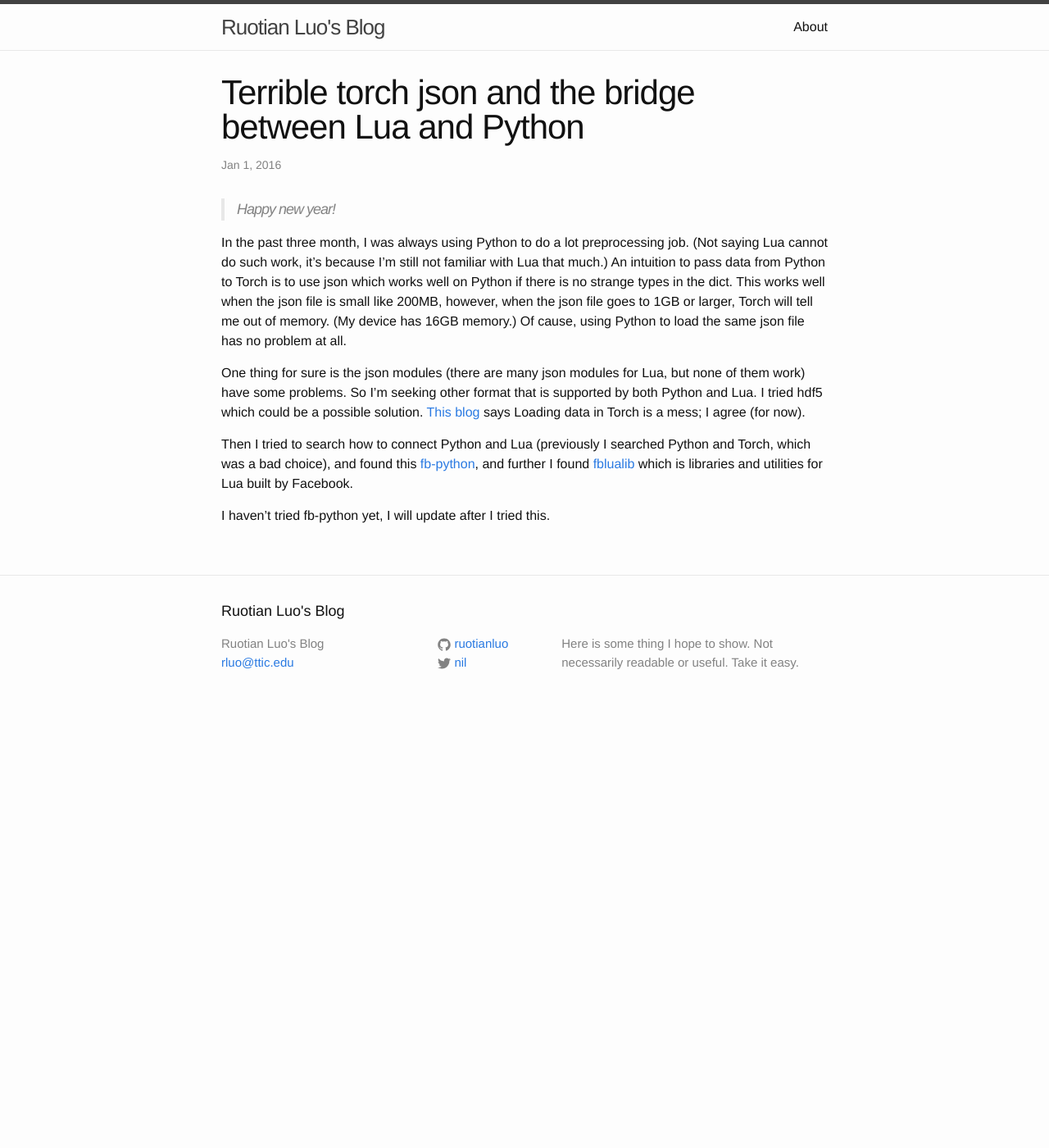
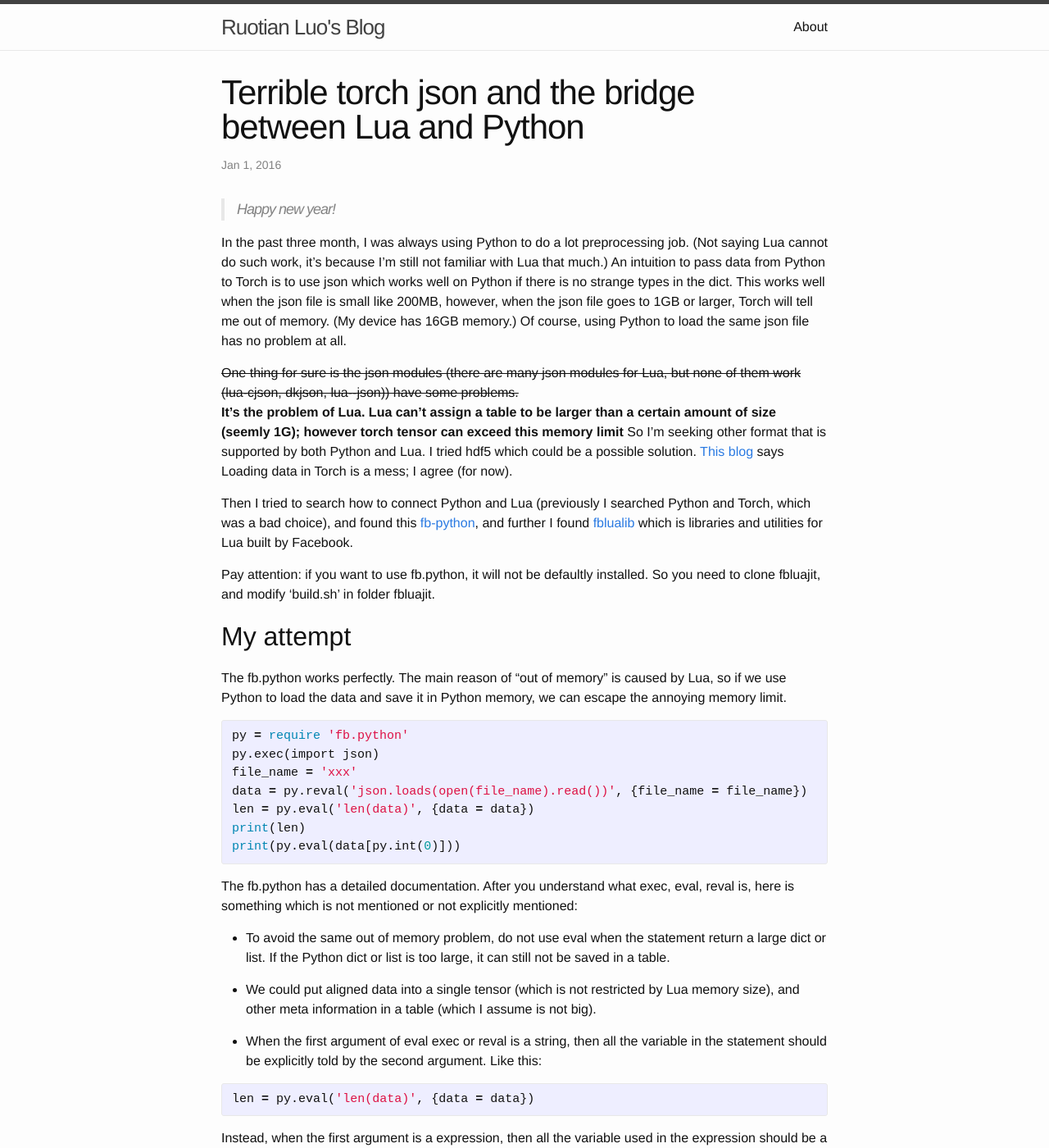
Before and after one commit to ruotianluo/ruotianluo.github.io, a Jekyll site: the page built from _posts/2016-01-01-fb-python.markdown, in a window 1280 px wide and 1400 px high. Shown: the whole window at 82% size. Built offline with Jekyll 4.4.1, drawn with Linux system fonts in a browser that asks for light colours; Markdown is read by kramdown in place of the engine named in the settings; comment, search, counter and statistics services are not loaded; some of the changed text lies outside the part shown.

Commit message:
Add a new post.

```diff
--- a/_posts/2016-01-01-fb-python.markdown
+++ b/_posts/2016-01-01-fb-python.markdown
@@ -8,10 +8,36 @@ comments: true
 
 > Happy new year!
 
-In the past three month, I was always using Python to do a lot preprocessing job. (Not saying Lua cannot do such work, it's because I'm still not familiar with Lua that much.) An intuition to pass data from Python to Torch is to use json which works well on Python if there is no strange types in the dict. This works well when the json file is small like 200MB, however, when the json file goes to 1GB or larger, Torch will tell me out of memory. (My device has 16GB memory.) Of cause, using Python to load the same json file has no problem at all.
+In the past three month, I was always using Python to do a lot preprocessing job. (Not saying Lua cannot do such work, it's because I'm still not familiar with Lua that much.) An intuition to pass data from Python to Torch is to use json which works well on Python if there is no strange types in the dict. This works well when the json file is small like 200MB, however, when the json file goes to 1GB or larger, Torch will tell me out of memory. (My device has 16GB memory.) Of course, using Python to load the same json file has no problem at all.
 
-One thing for sure is the json modules (there are many json modules for Lua, but none of them work) have some problems. So I'm seeking other format that is supported by both Python and Lua. I tried hdf5 which could be a possible solution. [This blog](http://fastml.com/loading-data-in-torch-is-a-mess/) says Loading data in Torch is a mess; I agree (for now).
+<strike>One thing for sure is the json modules (there are many json modules for Lua, but none of them work (lua-cjson, dkjson, lua--json)) have some problems.</strike> <strong>It's the problem of Lua. Lua can't assign a table to be larger than a certain amount of size (seemly 1G); however torch tensor can exceed this memory limit</strong> So I'm seeking other format that is supported by both Python and Lua. I tried hdf5 which could be a possible solution. [This blog](http://fastml.com/loading-data-in-torch-is-a-mess/) says Loading data in Torch is a mess; I agree (for now).
 
 Then I tried to search how to connect Python and Lua (previously I searched Python and Torch, which was a bad choice), and found this [fb-python](https://github.com/facebook/fblualib/blob/master/fblualib/python/README.md), and further I found [fblualib](https://github.com/facebook/fblualib) which is libraries and utilities for Lua built by Facebook.
 
-I haven't tried fb-python yet, I will update after I tried this.
+Pay attention: if you want to use fb.python, it will not be defaultly installed. So you need to clone fbluajit, and modify 'build.sh' in folder fbluajit.
+
+## My attempt
+The fb.python works perfectly. The main reason of "out of memory" is caused by Lua, so if we use Python to load the data and save it in Python memory, we can escape the annoying memory limit.
+{% highlight lua%}
+py = require 'fb.python'
+py.exec(import json)
+file_name = 'xxx'
+data = py.reval('json.loads(open(file_name).read())', {file_name = file_name})
+len = py.eval('len(data)', {data = data})
+print(len)
+print(py.eval(data[py.int(0)]))
+{% endhighlight %}
+The fb.python has a detailed documentation. After you understand what exec, eval, reval is, here is something which is not mentioned or not explicitly mentioned:
+
+- To avoid the same out of memory problem, do not use eval when the statement return a large dict or list. If the Python dict or list is too large, it can still not be saved in a table.
+
+- We could put aligned data into a single tensor (which is not restricted by Lua memory size), and other meta information in a table (which I assume is not big).
+
+- When the first argument of eval exec or reval is a string, then all the variable in the statement should be explicitly told by the second argument. Like this:
+{% highlight lua%}
+len = py.eval('len(data)', {data = data})
+{% endhighlight %}
+Instead, when the first argument is a expression, then all the variable used in the expression should be a reference of Python. If you want to put a Lua variable in the expression, you need to converse the variable to Python reference. Like this:
+{% highlight lua%}
+print(py.eval(data[py.int(0)]))
+{% endhighlight %}
```
